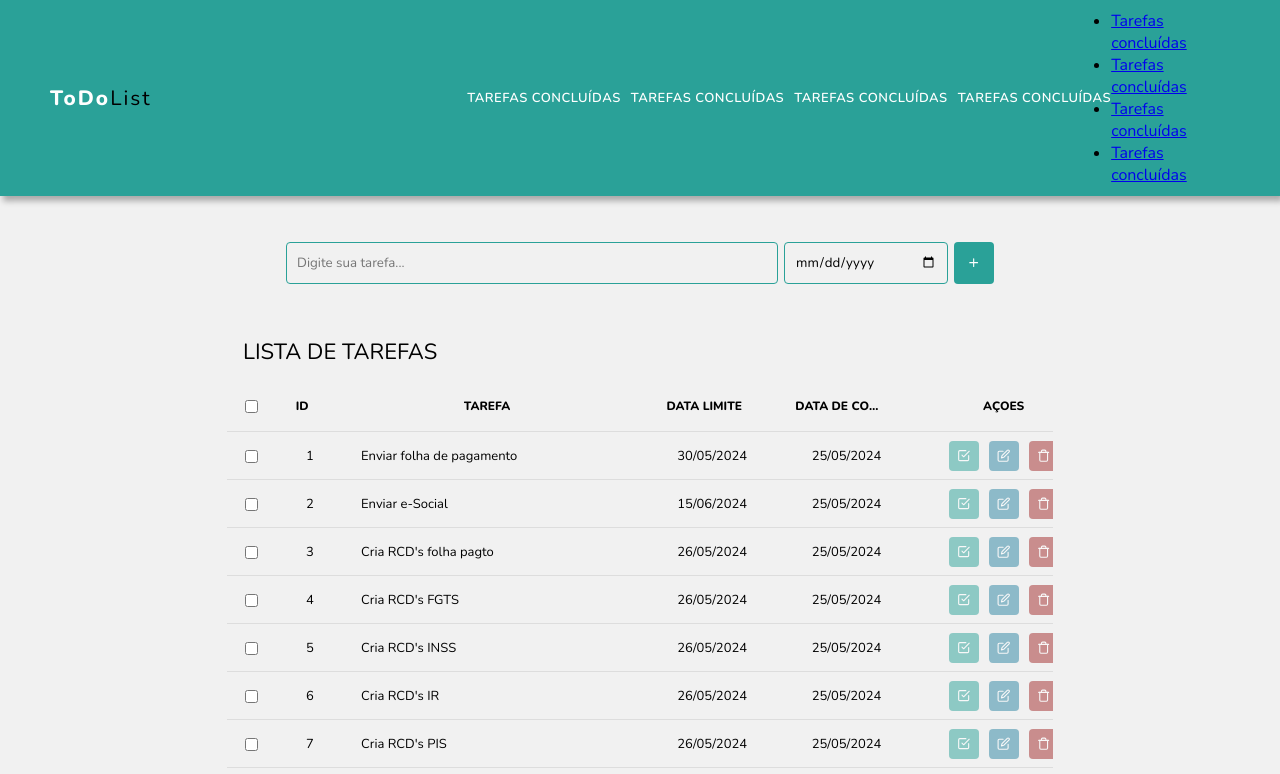
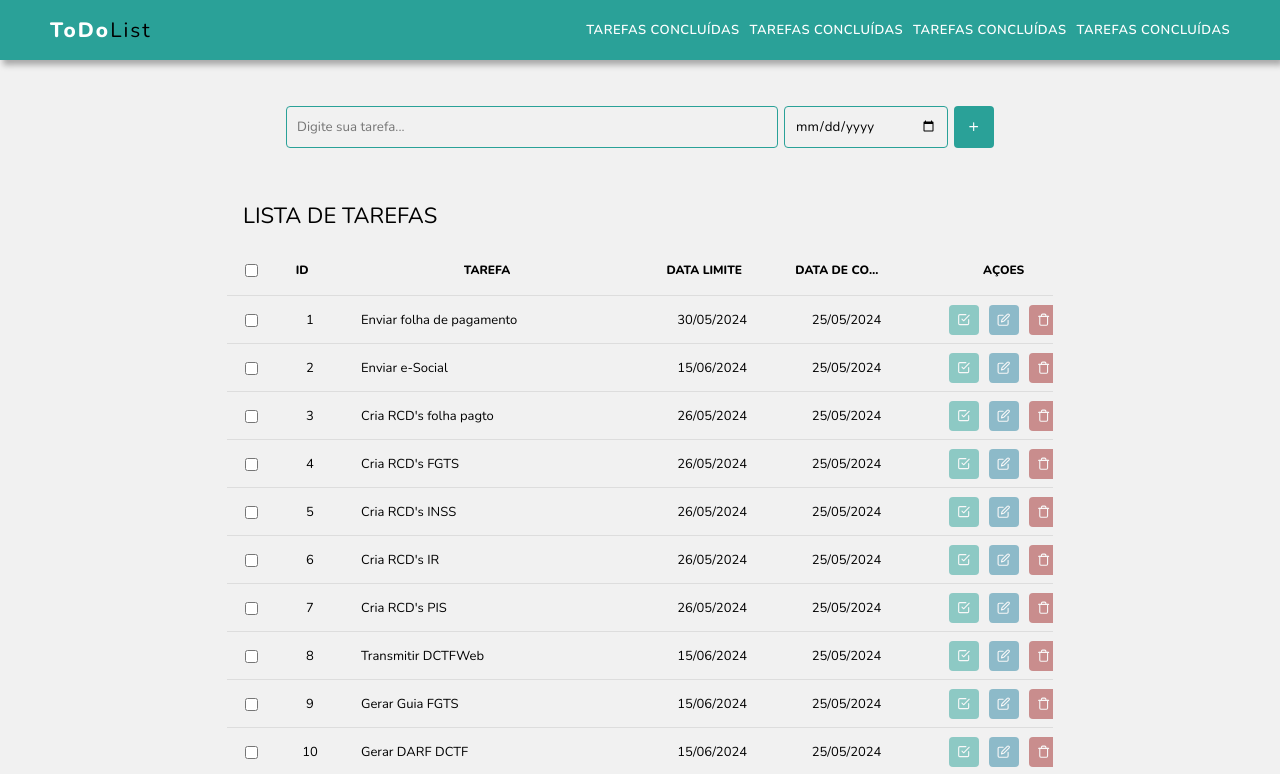
Before and after one commit to iraeveras/todo-list-react-vite, a React (Vite) app: page / in a window 1280 px wide. Shown: the top 774 px of the page. Built offline with nearby package versions, Linux system fonts and the light colour scheme.

Commit message:
styles menu drop down

```diff
--- a/src/components/Header/Header.css
+++ b/src/components/Header/Header.css
@@ -4,6 +4,7 @@
     justify-content: center;
     background-color: #2aa198;
     padding: 10px 50px;
+    height: 60px;
     box-shadow: 3px 5px 6px rgba(0,0,0,0.3);
 }
 
@@ -61,26 +62,6 @@
     color: brown;
 }
 
-.container-img-profile {
-    display: flex;
-    align-items: center;
-    justify-content: center;
-    width: 70px;
-    height: 40px;
-    border-radius: 50px;
-    background-color: #fff;
-    position: relative;
-}
-
-.container-img-profile img {
-    width: 40px;
-    height: 40px;
-    border-radius:50% ;
-    position: absolute;
-    top: 0;
-    left: 0;
-}
-
 .btn-toggle {
     display: none;
     flex-direction: column;
@@ -102,6 +83,38 @@
     width: 100%;
     height: 3px;
     background-color: #2aa198;
+}
+
+.dropdown {
+    display: flex;
+    flex-direction: column;
+    position: fixed;
+    top: 60px;
+    left: -300px;
+    width: 300px;
+    height: calc(100% - 50px);
+    background-color: #FFF;
+    list-style: none;
+    padding: 10px 10px 10px;
+    z-index: 999;
+}
+
+.dropdown.left {
+    left: 0;
+    transition: all 0.2s ease-in;
+}
+
+.dropdown .link {
+    margin-bottom: 10px;
+    width: 100%;
+    background-color: #2aa198;
+    padding: 10px;
+}
+
+.dropdown .link a {
+    text-decoration: none;
+    color: #FFF;
+
 }
 
 @media (width <= 900px) {
```
